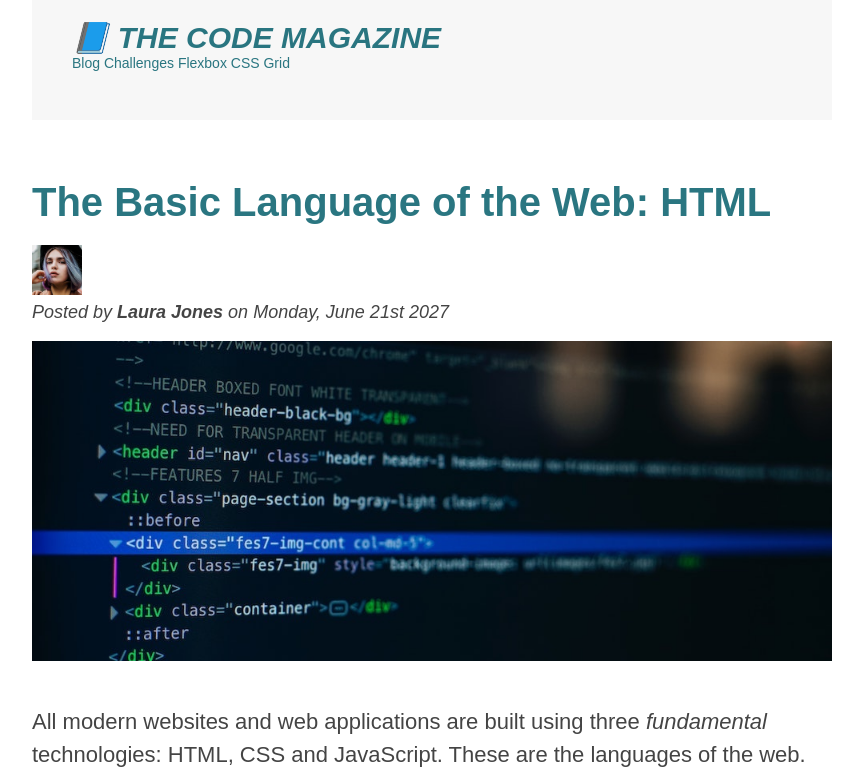
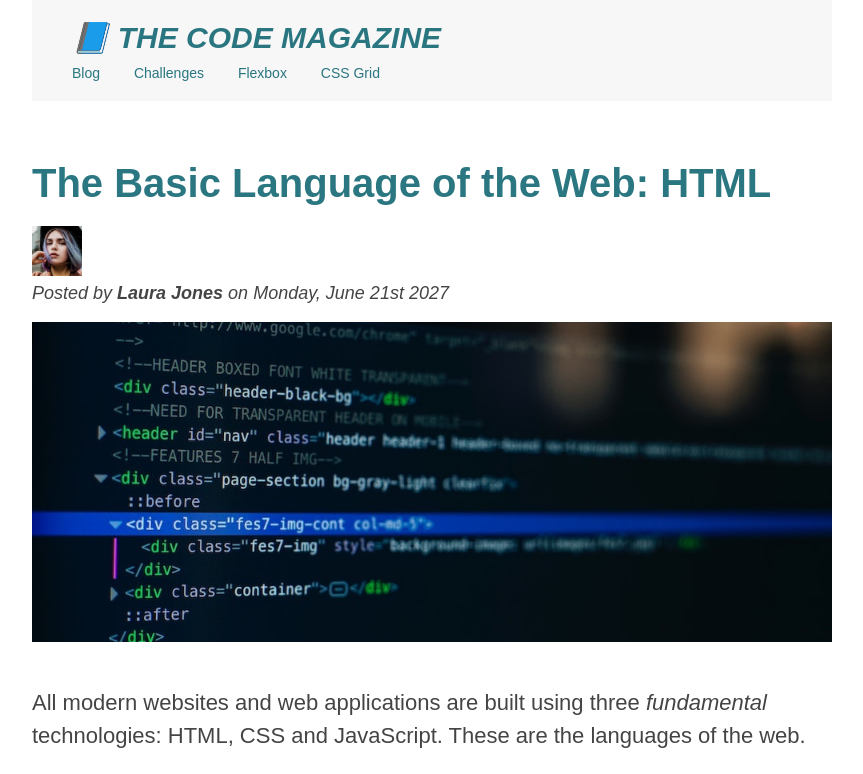
Before and after one commit to dgnamus/CSS-Fundamentals, a plain HTML site: page index.html in a window 1280 px wide. Shown: the top 774 px of the page, without its empty margins (208-1071 px from the left). Drawn offline with Linux system fonts and the light colour scheme.

Commit message:
Completed types of boxes

```diff
--- a/style.css
+++ b/style.css
@@ -4,6 +4,8 @@
   margin: 0;
   padding: 0;
 }
+
+/* BIGGER ELEMENTS  */
 
 body {
   color: #444;
@@ -28,12 +30,14 @@ article {
   /* The first value below is for top and bottom, and the second one for left and right */
   padding: 20px 40px;
   margin-bottom: 60px;
-  height: 80px;
+  /* height: 80px; */
 }
 
 .page-header {
   margin-bottom: 40px;
 }
+
+/* SMALLER ELEMENTS */
 
 h1,
 h2,
@@ -146,6 +150,16 @@ a:active {
   height: auto;
 }
 
+nav a:link {
+  margin-right: 30px;
+  margin-top: 10px;
+  display: inline-block;
+}
+
+nav a:link:last-child {
+  margin-right: 0;
+}
+
 /* RESOLVING CONFLICTS */
 
 /* .copyright {
```
